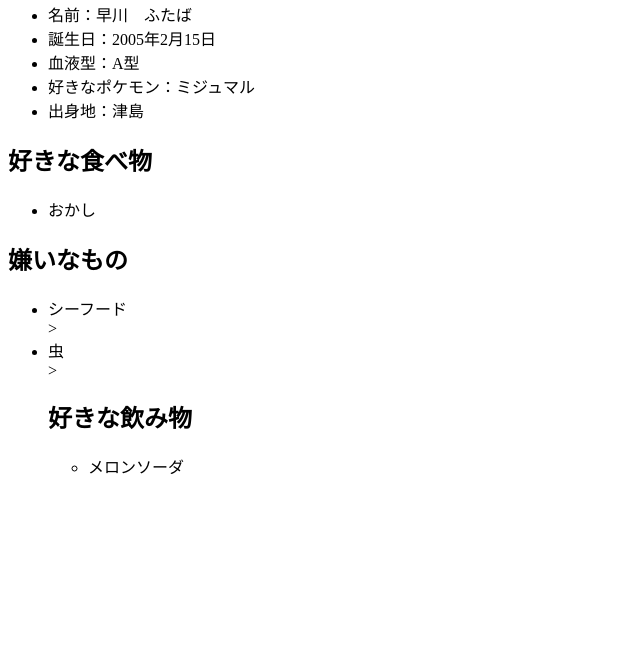
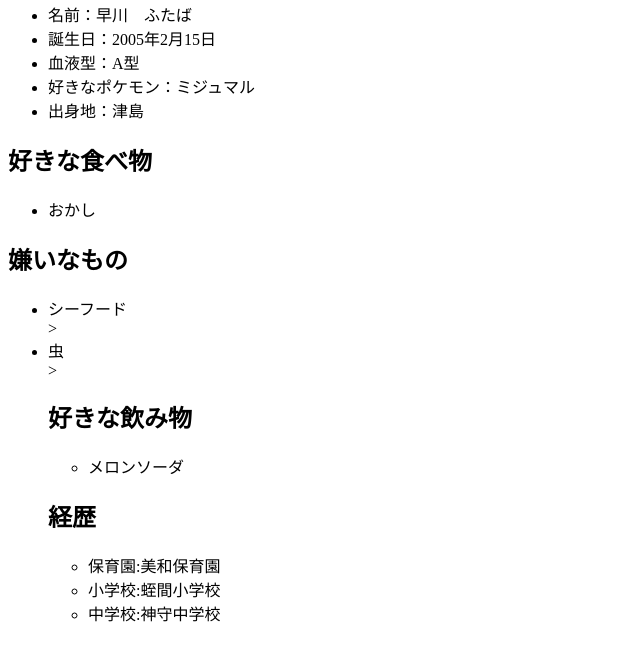
Before and after one commit to ss2322052/SampleCode, a plain HTML site: page index.html in a window 1280 px wide. Shown: the part 113-774 px from the top of the page, without its empty margins (0-640 px from the left). Drawn offline with Linux system fonts and the light colour scheme.

Commit message:
自分の経歴を追加する

```diff
--- a/index.html
+++ b/index.html
@@ -38,6 +38,14 @@
         <li>メロンソーダ</li>
     </ul>
 
+    <h2>経歴</h2>
+    <ul>
+	    <li>保育園:美和保育園 </li>
+	    <li>小学校:蛭間小学校 </li>
+	    <li>中学校:神守中学校 </li>
+    </ul>
+</ul>
+
 </body>
 
 </html>
```
